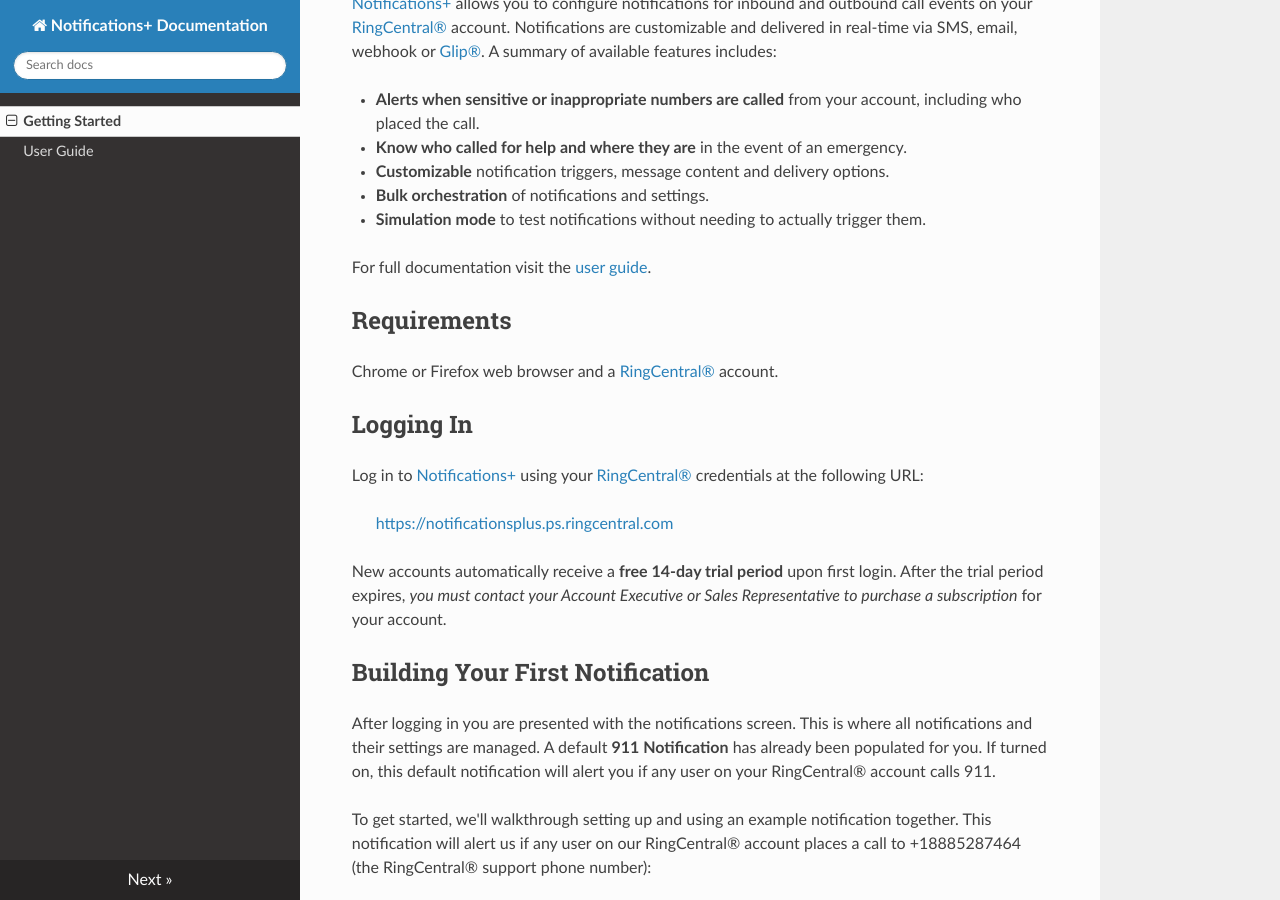
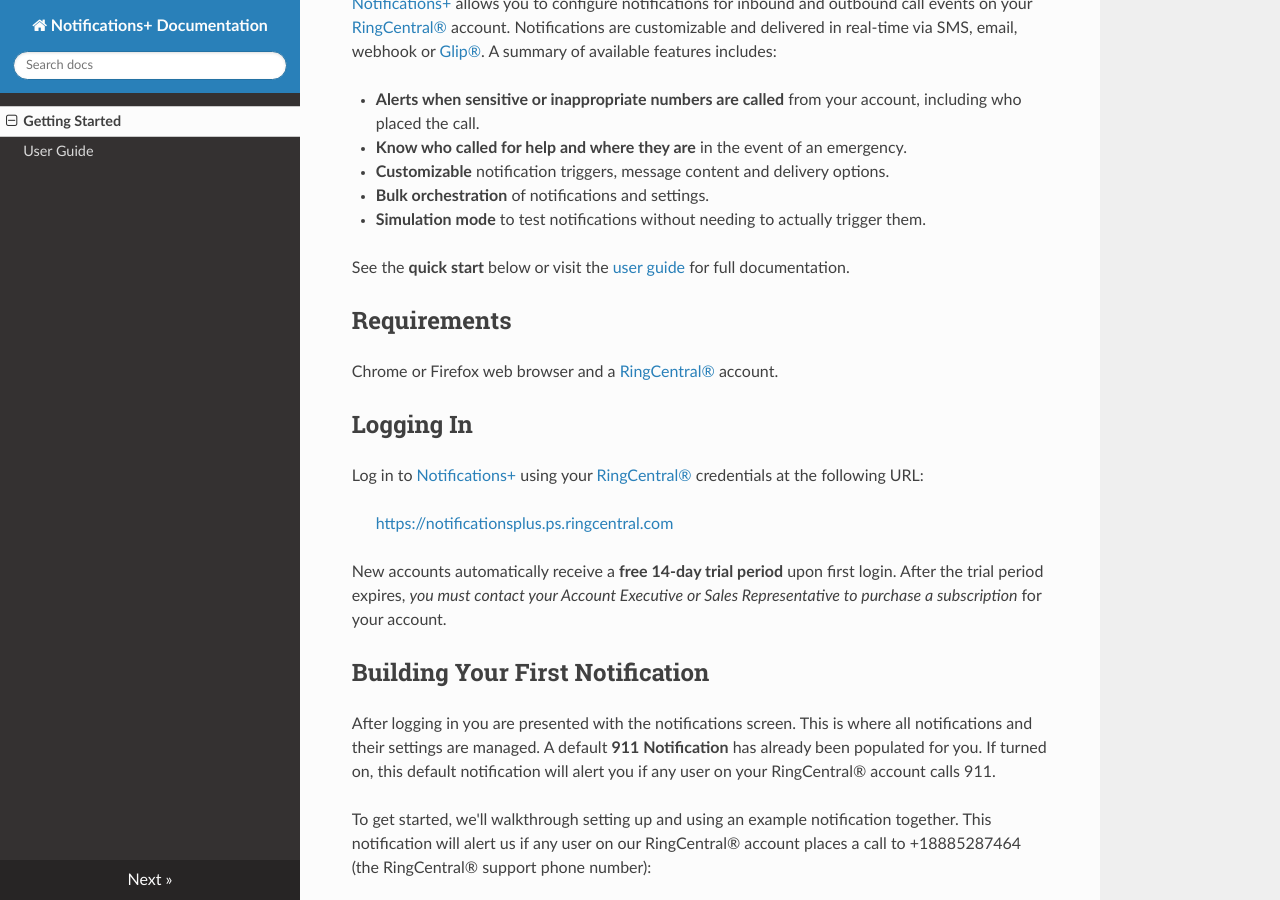
Before and after one commit to RingCentral-Pro-Services/notificationsplus-docs, an MkDocs documentation site: the page built from docs/index.md, in a window 1280 px wide and 900 px high, scrolled down 307 px. Built offline with MkDocs 1.6.1, drawn with Linux system fonts in a browser that asks for light colours; nearby versions of some CDN libraries.

```diff
--- a/docs/index.md
+++ b/docs/index.md
@@ -8,7 +8,7 @@
 * **Bulk orchestration** of notifications and settings.
 * **Simulation mode** to test notifications without needing to actually trigger them.
 
-For full documentation visit the [user guide](https://www.???.com/guide).
+See the **quick start** below or visit the [user guide](https://www.???.com/guide) for full documentation.
 
 ## Requirements
 
```
